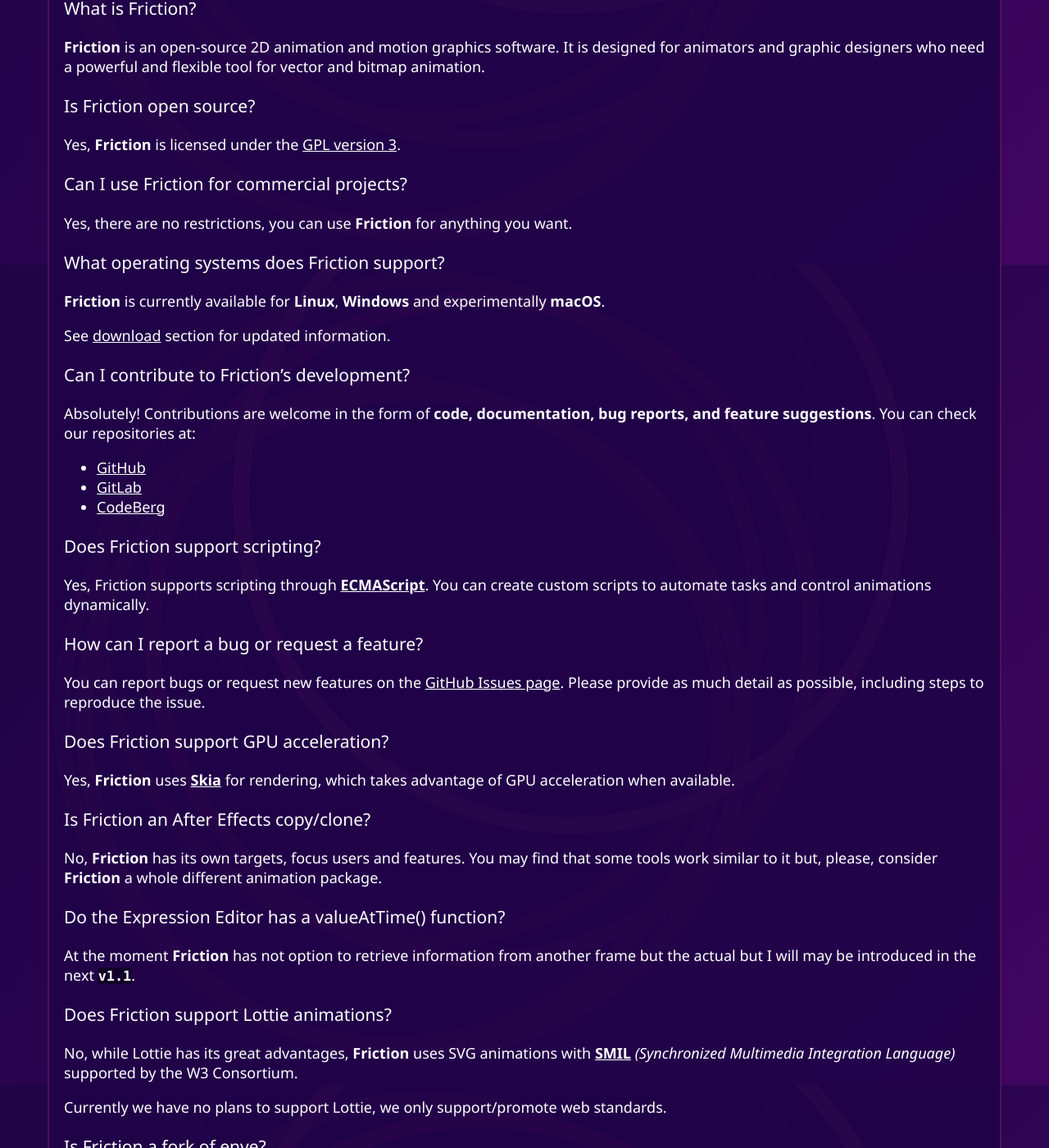
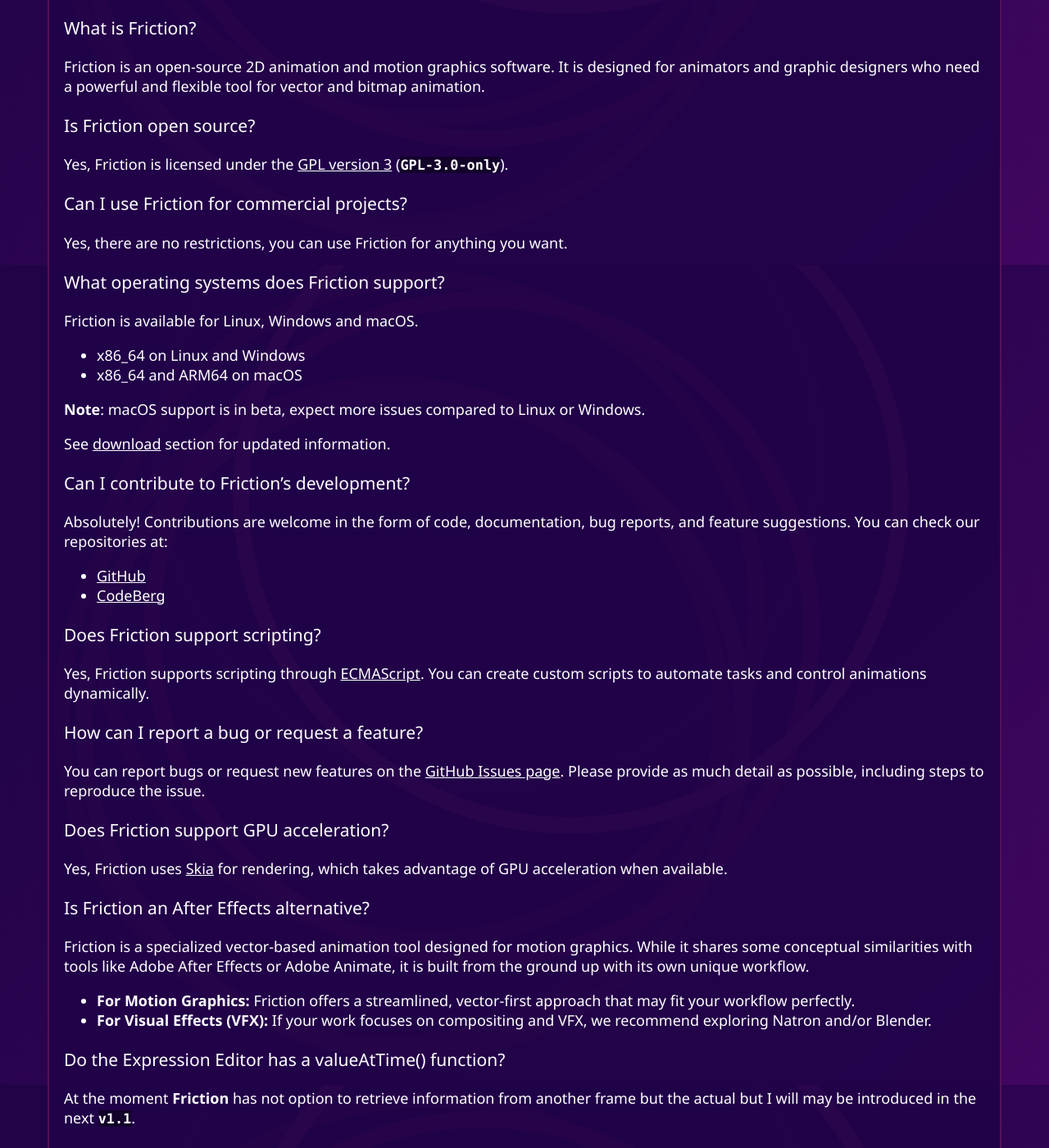
Before and after one commit to friction2d/friction2d.github.io, a Jekyll site: the page built from documentation/faq.md, in a window 1280 px wide and 1400 px high, scrolled down 677 px. Shown: the whole window at 82% size. Built offline with Jekyll 4.4.1, drawn with Linux system fonts in a browser that asks for light colours; some of the changed text lies outside the part shown.

Commit message:
Update FAQ

```diff
--- a/documentation/faq.md
+++ b/documentation/faq.md
@@ -14,32 +14,37 @@ order: 11
 
 ### What is Friction?
 
-**Friction** is an open-source 2D animation and motion graphics software. It is designed for animators and graphic designers who need a powerful and flexible tool for vector and bitmap animation.
+Friction is an open-source 2D animation and motion graphics software. It is designed for animators and graphic designers who need a powerful and flexible tool for vector and bitmap animation.
 
 ### Is Friction open source?
 
-Yes, **Friction** is licensed under the [GPL version 3](https://www.gnu.org/licenses/gpl-3.0.en.html).
+Yes, Friction is licensed under the [GPL version 3](https://www.gnu.org/licenses/gpl-3.0.en.html) (`GPL-3.0-only`).
 
 ### Can I use Friction for commercial projects?
 
-Yes, there are no restrictions, you can use **Friction** for anything you want.
+Yes, there are no restrictions, you can use Friction for anything you want.
 
 ### What operating systems does Friction support?
 
-**Friction** is currently available for **Linux**, **Windows** and experimentally **macOS**.
+Friction is available for Linux, Windows and macOS.
+
+* x86_64 on Linux and Windows
+* x86_64 and ARM64 on macOS
+
+**Note**: macOS support is in beta, expect more issues compared to Linux or Windows.
 
 See [download](/download.html#requirements) section for updated information.
 
 ### Can I contribute to Friction's development?
 
-Absolutely! Contributions are welcome in the form of **code, documentation, bug reports, and feature suggestions**. You can check our repositories at:
+Absolutely! Contributions are welcome in the form of code, documentation, bug reports, and feature suggestions. You can check our repositories at:
+
 - [GitHub](https://github.com/friction2d/friction)
-- [GitLab](https://gitlab.com/friction-graphics/friction)
 - [CodeBerg](https://codeberg.org/friction/friction)
 
 ### Does Friction support scripting?
 
-Yes, Friction supports scripting through **[ECMAScript](https://en.wikipedia.org/wiki/ECMAScript)**. You can create custom scripts to automate tasks and control animations dynamically.
+Yes, Friction supports scripting through [ECMAScript](https://en.wikipedia.org/wiki/ECMAScript). You can create custom scripts to automate tasks and control animations dynamically.
 
 ### How can I report a bug or request a feature?
 
@@ -47,11 +52,14 @@ You can report bugs or request new features on the [GitHub Issues page](https://
 
 ### Does Friction support GPU acceleration?
 
-Yes, **Friction** uses **[Skia](https://skia.org/)** for rendering, which takes advantage of GPU acceleration when available.
+Yes, Friction uses [Skia](https://skia.org/) for rendering, which takes advantage of GPU acceleration when available.
 
-### Is Friction an After Effects copy/clone?
+### Is Friction an After Effects alternative?
 
-No, **Friction** has its own targets, focus users and features. You may find that some tools work similar to it but, please, consider **Friction** a whole different animation package.
+Friction is a specialized vector-based animation tool designed for motion graphics. While it shares some conceptual similarities with tools like Adobe After Effects or Adobe Animate, it is built from the ground up with its own unique workflow.
+
+* **For Motion Graphics:** Friction offers a streamlined, vector-first approach that may fit your workflow perfectly.
+* **For Visual Effects (VFX):** If your work focuses on compositing and VFX, we recommend exploring Natron and/or Blender.
 
 ### Do the Expression Editor has a valueAtTime() function?
 
@@ -67,6 +75,12 @@ Currently we have no plans to support Lottie, we only support/promote web standa
 
 Yes, **Friction** forked from [enve](https://maurycyliebner.github.io/) in February 2023. Most users of enve should be able to move to **Friction**, note that some features have been removed or changed. enve was a starting point for **Friction**, the codebase will change/differ more and more with each release.
 
+### Why is memory usage higher on Apple Silicon vs. Intel?
+
+On Apple Silicon, macOS uses a Unified Memory Architecture. In this system, the system RAM is shared dynamically between the CPU and the GPU.
+
+The reported memory usage for Friction includes both the application data (RAM) and the graphical resources (VRAM). On Intel Macs these two values are tracked separately.
+
 ---
 
 If you have more questions, feel free to ask in our **[Friction community](https://friction.graphics/community.html)** or open an issue on our repos.
```
Also changed, not shown: offline/faq.html (+30 -11 lines), 1 other file.
